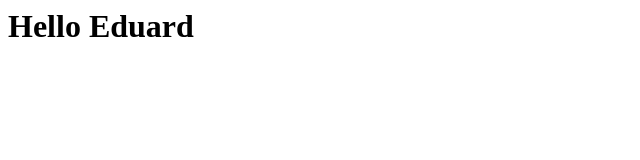
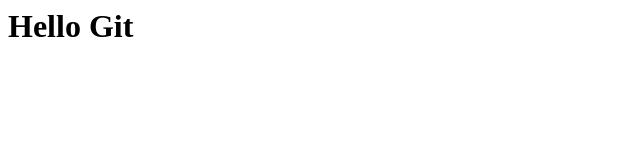
Before and after one commit to edohak77/git-sample, a plain HTML site: page index.html in a window 1280 px wide. Shown: the whole page, without its empty margins (0-640 px from the left). Drawn offline with Linux system fonts and the light colour scheme.

Commit message:
Revert "One commit"
This reverts commit 3576e7378ea57748ece347b8c3ff598b41a07889.

```diff
--- a/index.html
+++ b/index.html
@@ -1 +1 @@
-<h1>Hello Eduard</>
+<h1>Hello Git</>
```
